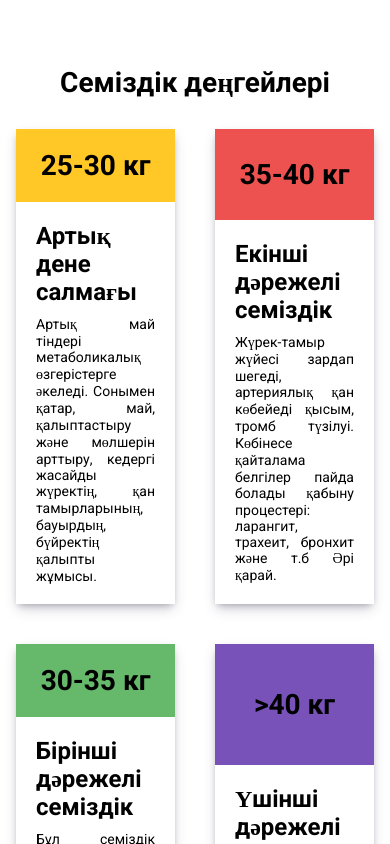
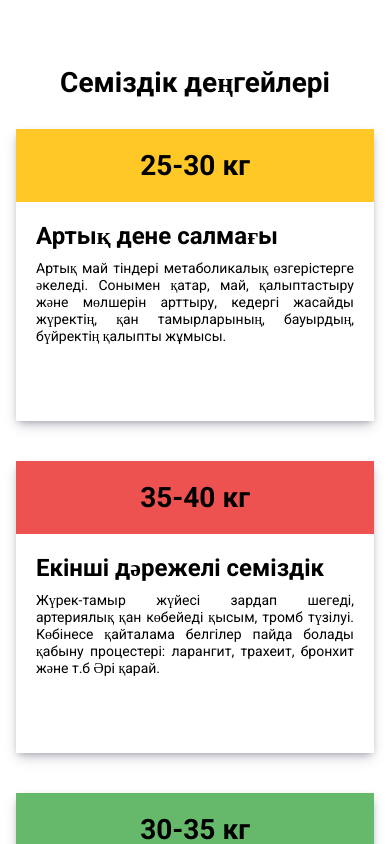
Before and after one commit to MaxatDzhetenbayev/obesity-client, a React (Vite) app: page / in a window 390 px wide. Shown: the part 1700-2544 px from the top of the page. Built offline with nearby package versions, Linux system fonts and the light colour scheme; no server answers; the database is empty.

Commit message:
fix: Исправлены стили колонок ObesityDegree

```diff
--- a/src/components/ObesityDegree/ObesityDegree.jsx
+++ b/src/components/ObesityDegree/ObesityDegree.jsx
@@ -1,7 +1,7 @@
 import React from "react";
 import styles from "./ObesityDegree.module.css";
 import { useTranslation } from "react-i18next";
-import { Container } from '@mui/material';
+import { Container } from "@mui/material";
 export const ObesityDegree = () => {
   const { t } = useTranslation();
 
--- a/src/components/ObesityDegree/ObesityDegree.module.css
+++ b/src/components/ObesityDegree/ObesityDegree.module.css
@@ -62,8 +62,9 @@
 }
 
 @media (max-width: 767px) {
-  .degree__obesity-grid {
-    grid-template-columns: 1fr;
+  .degree__obesity__item {
+    display: grid;
+    grid-template-rows: 1fr 3fr;
   }
 
   .degree__obesity__mass h3 {
@@ -71,9 +72,8 @@
   }
 }
 
-@media (max-width: 480px) {
-  .degree__obesity__item {
-    display: flex;
-    flex-direction: column;
+@media (max-width: 540px) {
+  .degree__obesity__grid {
+    grid-template-columns: 1fr;
   }
 }
--- a/src/pages/FactsPage.jsx
+++ b/src/pages/FactsPage.jsx
@@ -1,47 +1,62 @@
-import { Box, Container, Typography } from '@mui/material'
-import React from 'react'
-import { useTranslation } from 'react-i18next'
-import { useParams } from 'react-router-dom'
-import { EditText } from '../components/EditText/EditText'
-import { collection, getDocs, query, where } from 'firebase/firestore'
-import { db } from '../firebaseConfig'
-import { useEffect } from 'react'
+import { Box, Container, Typography } from "@mui/material";
+import React from "react";
+import { useTranslation } from "react-i18next";
+import { useParams } from "react-router-dom";
+import { EditText } from "../components/EditText/EditText";
+import { collection, getDocs, query, where } from "firebase/firestore";
+import { db } from "../firebaseConfig";
+import { useEffect } from "react";
 
 export const FactsPage = () => {
-
-  const {fact} = useParams()
-  const {t, i18n} = useTranslation()
-  const {language} = i18n
-  const [factContent, setFactContent] = React.useState({title: '', content: ''})
+  const { fact } = useParams();
+  const { t, i18n } = useTranslation();
+  const { language } = i18n;
+  const [factContent, setFactContent] = React.useState({
+    title: "",
+    content: "",
+  });
 
   useEffect(() => {
     const fetchFact = async () => {
       try {
-            const factCollection = collection(db, 'facts');
-            const factQuery = query(factCollection, where('lang', '==', language), where('tag', '==', fact));
+        const factCollection = collection(db, "facts");
+        const factQuery = query(
+          factCollection,
+          where("lang", "==", language),
+          where("tag", "==", fact)
+        );
 
         const querySnapshot = await getDocs(factQuery);
 
         if (!querySnapshot.empty) {
           setFactContent(querySnapshot.docs[0].data());
         } else {
-                console.log('No documents found');
+          console.log("No documents found");
         }
       } catch (error) {
-            console.error('Error fetching fact:', error);
+        console.error("Error fetching fact:", error);
       }
     };
 
     fetchFact();
   }, [language, fact, db]);
 
-  console.log(factContent)
+  console.log(factContent);
 
   return (
-    <Container>
+    <Container sx={{ padding: "20px" }}>
       {/* <EditText/> */}
-        <Typography mt="30px" variant='h3'>{factContent.title}</Typography>
-        <Box sx={{marginTop: "50px"}} dangerouslySetInnerHTML={{ __html: factContent.content }} />
+      <Typography
+        mt="30px"
+        sx={{ fontSize: "clamp(36px, 4vw, 42px)" }}
+        variant="h3"
+      >
+        {factContent.title}
+      </Typography>
+      <Box
+        sx={{ marginTop: "50px" }}
+        dangerouslySetInnerHTML={{ __html: factContent.content }}
+      />
     </Container>
-  )
-}
+  );
+};
```
Lines whose indentation alone changed are shown as unchanged.
